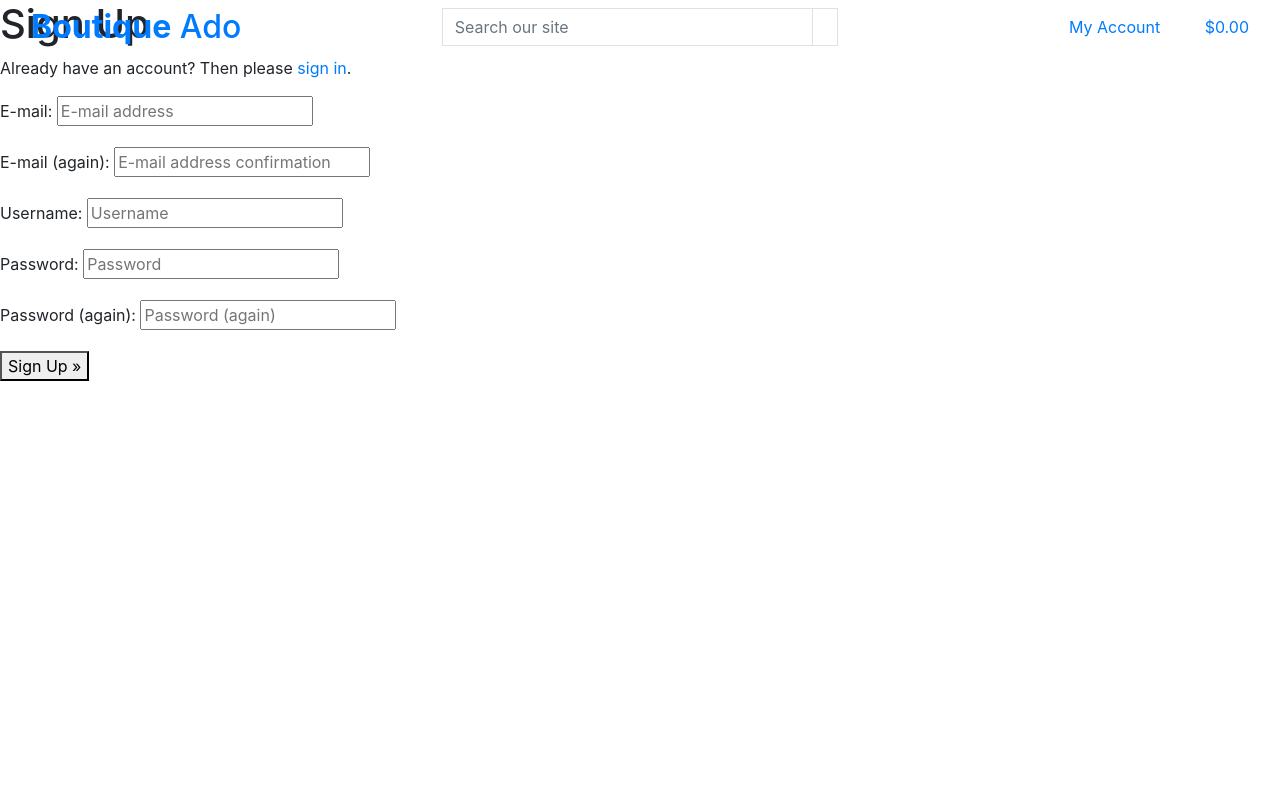
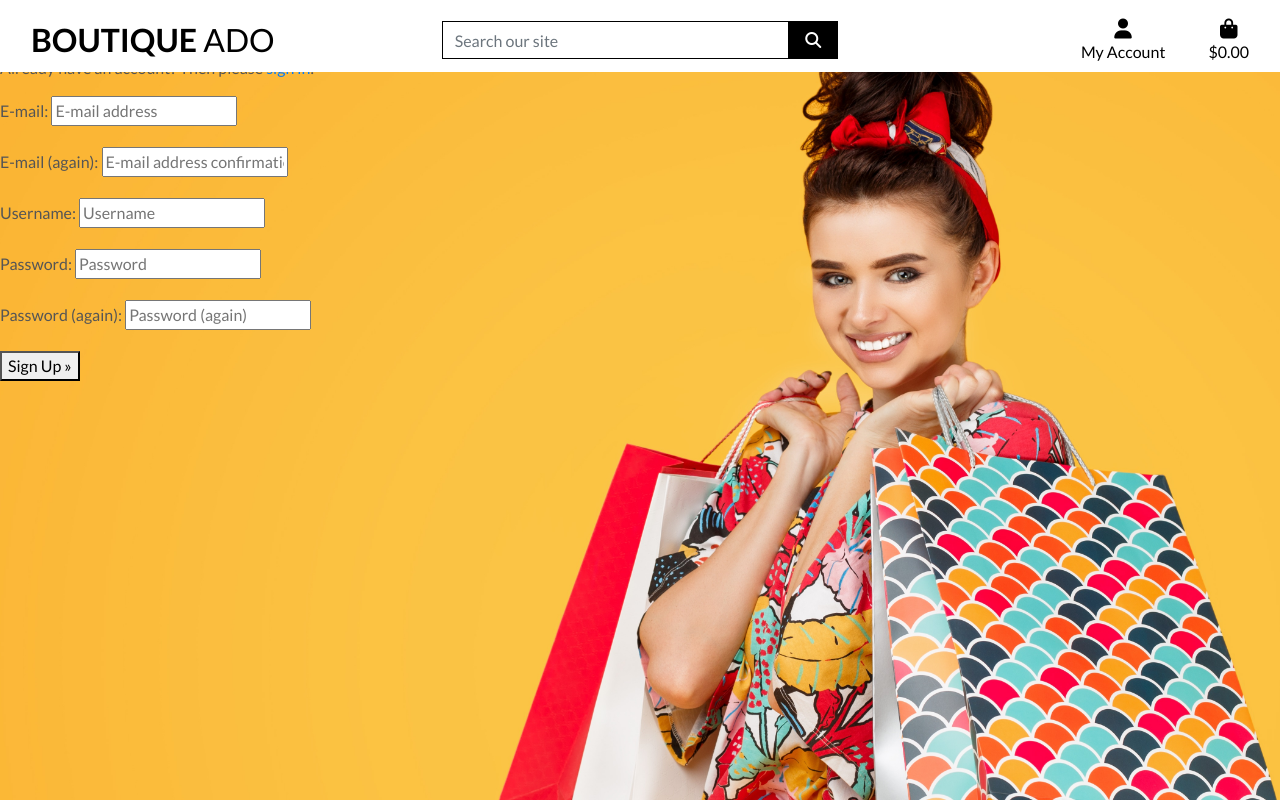
Before and after one commit to PatrickG0308/boutique_ado_v1, a Django app: page /accounts/signup/ in a window 1280 px wide. Run offline with Django 3.2, Linux system fonts and the light colour scheme; some libraries are stand-ins or nearby versions.

Commit message:
Completed homepage header and CSS

```diff
--- a/boutique_ado/settings.py
+++ b/boutique_ado/settings.py
@@ -156,6 +156,10 @@ USE_TZ = True
 # https://docs.djangoproject.com/en/3.2/howto/static-files/
 
 STATIC_URL = '/static/'
+STATICFILES_DIRS = (os.path.join(BASE_DIR, 'static'),)
+
+MEDIA_URL = '/media/'
+MEDIA_ROOT = os.path.join(BASE_DIR, 'media')
 
 # Default primary key field type
 # https://docs.djangoproject.com/en/3.2/ref/settings/#default-auto-field
--- a/boutique_ado/urls.py
+++ b/boutique_ado/urls.py
@@ -1,10 +1,25 @@
+"""boutique_ado URL Configuration
 
+The `urlpatterns` list routes URLs to views. For more information please see:
+    https://docs.djangoproject.com/en/3.0/topics/http/urls/
+Examples:
+Function views
+    1. Add an import:  from my_app import views
+    2. Add a URL to urlpatterns:  path('', views.home, name='home')
+Class-based views
+    1. Add an import:  from other_app.views import Home
+    2. Add a URL to urlpatterns:  path('', Home.as_view(), name='home')
+Including another URLconf
+    1. Import the include() function: from django.urls import include, path
+    2. Add a URL to urlpatterns:  path('blog/', include('blog.urls'))
+"""
 from django.contrib import admin
 from django.urls import path, include
+from django.conf import settings
+from django.conf.urls.static import static
 
 urlpatterns = [
     path('admin/', admin.site.urls),
     path('accounts/', include('allauth.urls')),
     path('', include('home.urls')),
-
-]
+] + static(settings.MEDIA_URL, document_root=settings.MEDIA_ROOT)
--- /dev/null
+++ b/static/css/base.css
@@ -0,0 +1,81 @@
+html {
+    height: 100%;
+}
+
+body {
+    background: url('/media/homepage_background_cropped.jpg') no-repeat center center fixed;
+    background-size: cover;
+    height: calc(100vh - 164px);
+    color: #555;
+    font-family: 'Lato';
+}
+
+/* from Bulma */
+.icon {
+    align-items: center;
+    display: inline-flex;
+    justify-content: center;
+    height: 1.5rem;
+    width: 1.5rem;
+}
+
+.logo-font {
+    text-transform: uppercase;
+}
+
+.main-logo-link {
+    width: fit-content;
+}
+
+.shop-now-button {
+    background: black;
+    color: white;
+    min-width: 260px;
+}
+
+.btn-black {
+    background: black;
+    color: white;
+}
+
+.shop-now-button:hover,
+.shop-now-button:active,
+.shop-now-button:focus,
+.btn-black:hover,
+.btn-black:active,
+.btn-black:focus {
+    background: #222;
+    color: white;
+}
+
+.text-black {
+    color: #000 !important;
+}
+
+.border-black {
+    border: 1px solid black !important;
+}
+
+/* -------------------------------- Media Queries */
+
+/* Slightly larger container on xl screens */
+@media (min-width: 1200px) {
+  .container {
+    max-width: 80%;
+  }
+}
+
+/* fixed top navbar only on medium and up */
+@media (min-width: 992px) {
+    .fixed-top-desktop-only {
+        position: fixed;
+        top: 0;
+        right: 0;
+        left: 0;
+        z-index: 1030;
+    }
+
+    .header-container {
+        padding-top: 164px;
+    }
+}
--- a/templates/base.html
+++ b/templates/base.html
@@ -1,9 +1,9 @@
 {% load static %}
-
 
 <!doctype html>
 <html lang="en">
   <head>
+
     {% block meta %}
         <meta http-equiv="X-UA-Compatible" content="ie=edge">
         <meta charset="utf-8">
@@ -14,27 +14,31 @@
     {% endblock %}
 
     {% block corecss %}
-        <link rel="stylesheet" href="https://cdn.jsdelivr.net/npm/bootstrap@4.4.1/dist/css/bootstrap.min.css" integrity="sha384-Vkoo8x4CGsO3+Hhxv8T/Q5PaXtkKtu6ug5TOeNV6gBiFeWPGFN9MuhOf23Q9Ifjh" crossorigin="anonymous">
+        <link rel="stylesheet" href="https://stackpath.bootstrapcdn.com/bootstrap/4.4.1/css/bootstrap.min.css" integrity="sha384-Vkoo8x4CGsO3+Hhxv8T/Q5PaXtkKtu6ug5TOeNV6gBiFeWPGFN9MuhOf23Q9Ifjh" crossorigin="anonymous">
+        <link rel="preconnect" href="https://fonts.googleapis.com">
+        <link rel="preconnect" href="https://fonts.gstatic.com" crossorigin>
+        <link href="https://fonts.googleapis.com/css2?family=Lato:ital,wght@0,100;0,300;0,400;0,700;0,900;1,100;1,300;1,400;1,700;1,900&family=Open+Sans:wght@400;700&display=swap" rel="stylesheet">
+        <link rel="stylesheet" href="{% static 'css/base.css' %}">
         {% endblock %}
 
     {% block extra_css %}
     {% endblock %}
 
     {% block corejs %}
-        <script src="https://cdn.jsdelivr.net/npm/jquery@3.5.1/dist/jquery.min.js" integrity="sha256-9/aliU8dGd2tb6OSsuzixeV4y/faTqgFtohetphbbj0=" crossorigin="anonymous"></script>
+        <script src="https://kit.fontawesome.com/6342b55ea1.js" crossorigin="anonymous"></script>
+        <script src="https://code.jquery.com/jquery-3.4.1.slim.min.js" integrity="sha384-J6qa4849blE2+poT4WnyKhv5vZF5SrPo0iEjwBvKU7imGFAV0wwj1yYfoRSJoZ+n" crossorigin="anonymous"></script>
         <script src="https://cdn.jsdelivr.net/npm/popper.js@1.16.0/dist/umd/popper.min.js" integrity="sha384-Q6E9RHvbIyZFJoft+2mJbHaEWldlvI9IOYy5n3zV9zzTtmI3UksdQRVvoxMfooAo" crossorigin="anonymous"></script>
-        <script src="https://cdn.jsdelivr.net/npm/bootstrap@4.4.1/dist/js/bootstrap.min.js" integrity="sha384-wfSDF2E50Y2D1uUdj0O3uMBJnjuUD4Ih7YwaYd1iqfktj0Uod8GCExl3Og8ifwB6" crossorigin="anonymous"></script>
+        <script src="https://stackpath.bootstrapcdn.com/bootstrap/4.4.1/js/bootstrap.min.js" integrity="sha384-wfSDF2E50Y2D1uUdj0O3uMBJnjuUD4Ih7YwaYd1iqfktj0Uod8GCExl3Og8ifwB6" crossorigin="anonymous"></script>
     {% endblock %}
 
     {% block extra_js %}
     {% endblock %}
 
     <title>Boutique Ado {% block extra_title %}{% endblock %}</title>
-
   </head>
   <body>
     <header class="container-fluid fixed-top">
-    <div class="row">
+        <div id="topnav" class="row bg-white pt-lg-2 d-none d-lg-flex">
             <div class="col-12 col-lg-4 my-auto py-1 py-lg-0 text-center text-lg-left">
                 <a href="{% url 'home' %}" class="nav-link main-logo-link">
                     <h2 class="logo-font text-black my-0"><strong>Boutique</strong> Ado</h2>
@@ -57,7 +61,7 @@
             <div class="col-12 col-lg-4 my-auto py-1 py-lg-0">
                 <ul class="list-inline list-unstyled text-center text-lg-right my-0">
                     <li class="list-inline-item dropdown">
-                    <a class="text-black nav-link" href='#' id="user-options" data-toggle="dropdown" aria-haspopup="true" aria-expanded="false">
+                        <a class="text-black nav-link" href="#" id="user-options" data-toggle="dropdown" aria-haspopup="true" aria-expanded="false">
                             <div class="text-center">
                                 <div><i class="fas fa-user fa-lg"></i></div>
                                 <p class="my-0">My Account</p>
@@ -109,6 +113,5 @@
     {% endblock %}
 
 
-
   </body>
 </html>
```
Also changed, not shown: media/homepage_background_cropped.jpg (added). Lines whose indentation alone changed are shown as unchanged.
